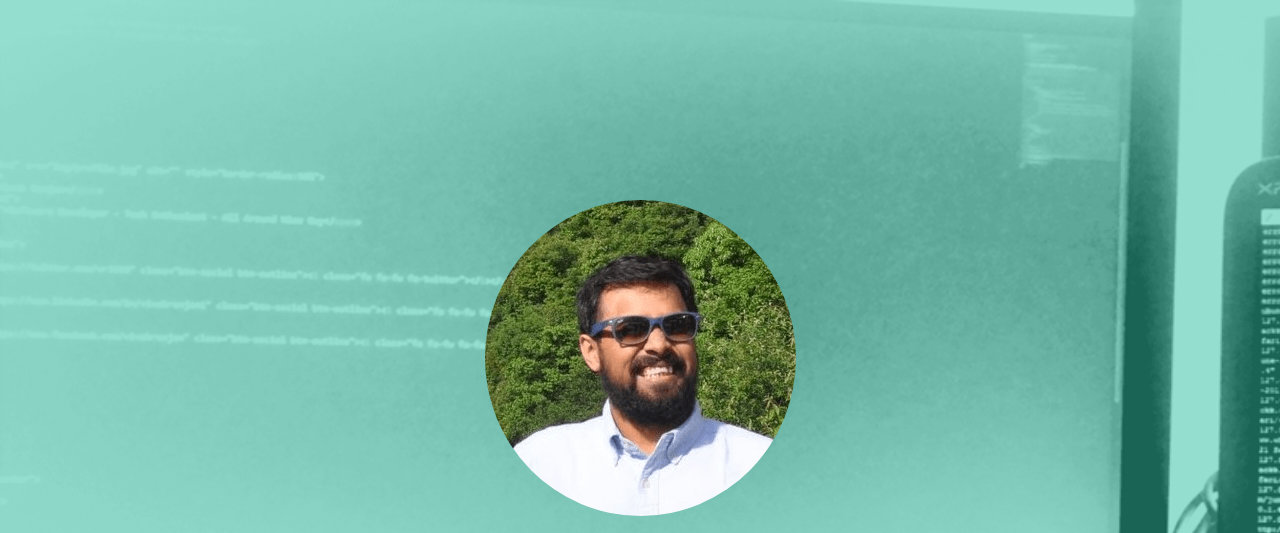
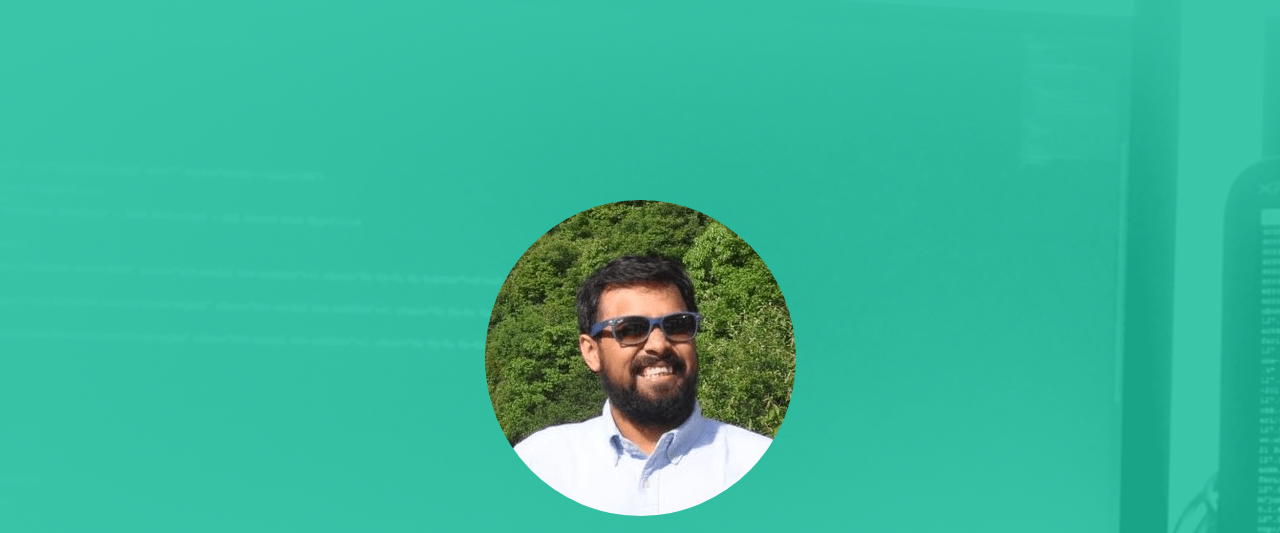
Before and after one commit to vr3690/vr3690.github.io, a plain HTML site: page index.html in a window 1280 px wide. Shown: the top 533 px of the page. Drawn offline with nearby package versions, Linux system fonts and the light colour scheme.

Commit message:
Increased text legibility

```diff
--- a/css/freelancer.css
+++ b/css/freelancer.css
@@ -81,7 +81,7 @@ hr.star-primary:after {
 header {
     text-align: center;
     color: #fff;
-    background: linear-gradient( rgba(24,188,155,0.45),rgba(24,188,155,0.45)), url("../img/hero.png") no-repeat;
+    background: linear-gradient( rgba(24,188,155,0.85),rgba(24,188,155,0.85)), url("../img/hero.png") no-repeat;
     background-size: cover;
 }
 
```
